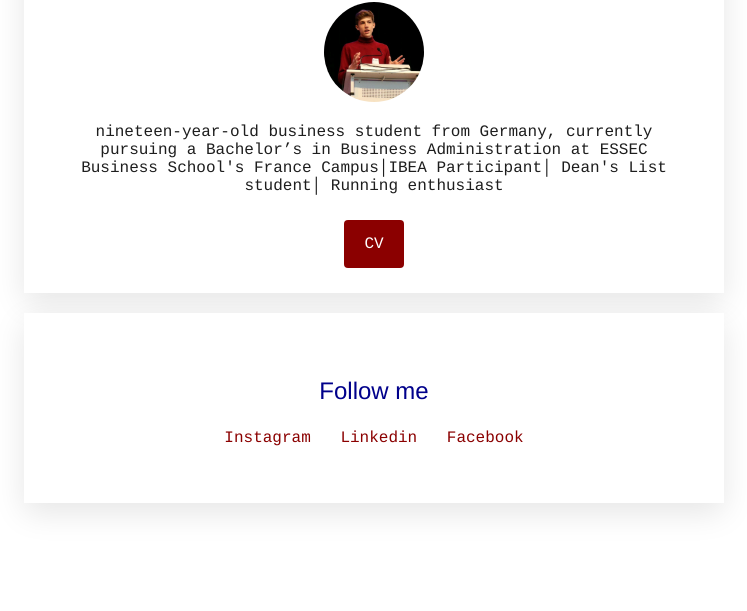
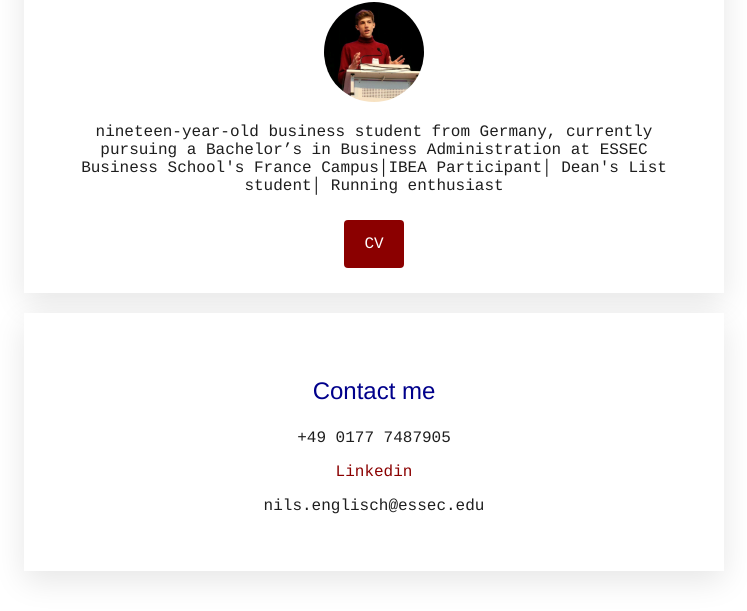
Before and after one commit to Nils-Englisch/my-profile, a plain HTML site: page index.html in a window 1280 px wide. Shown: the part 198-809 px from the top of the page, without its empty margins (266-1013 px from the left). Drawn offline with Linux system fonts and the light colour scheme.

Commit message:
Update index.html

```diff
--- a/index.html
+++ b/index.html
@@ -22,17 +22,16 @@
 	</div>
 
 	<div class="card-white">
- 		<h3>Follow me</h3>
+ 		<h3>Contact me</h3>
 		 <ul class="list-inline">
-		<li>
-			<a href="https://www.instagram.com/n1ls_3nglisch/" target="_blank">Instagram</a>
-		</li>
+		<p> +49 0177 7487905
+		</p>
 		<li>
 			<a href="https://www.linkedin.com/in/nils-englisch/" target="_blank">Linkedin</a>
 		</li>
-		<li>
-			<a href="https://www.facebook.com/profile.php?id=100090596426279" target="_blank">Facebook</a>
-		</li>
+		<p>
+			nils.englisch@essec.edu
+		</p>
 
  		</ul>
 	</div>
```
